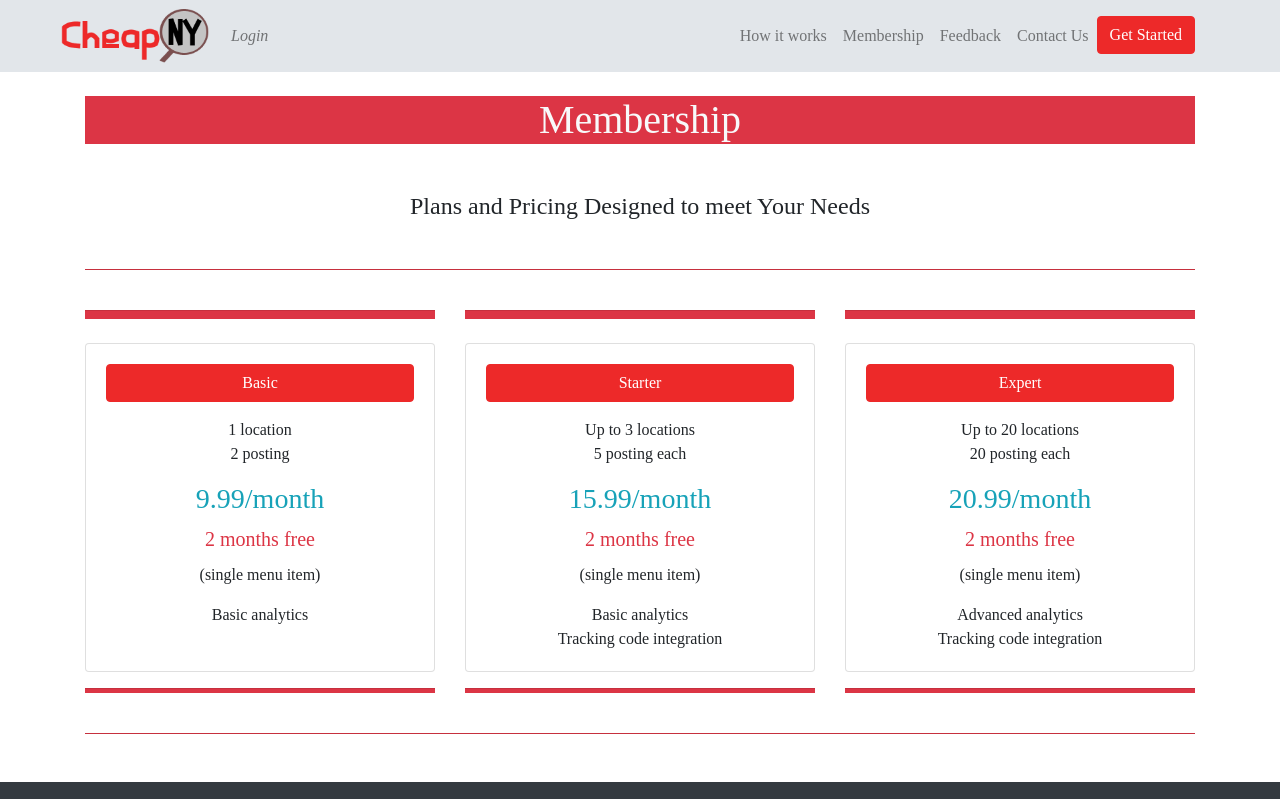
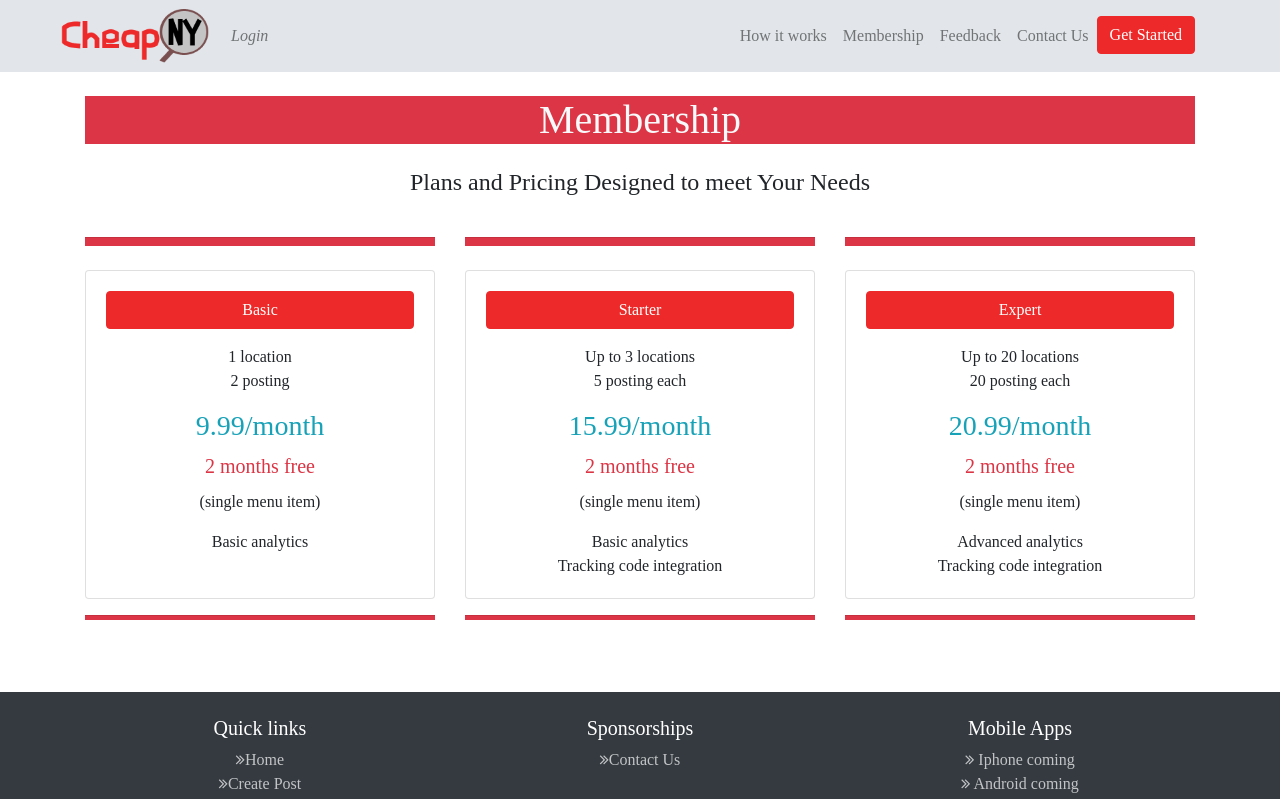
Before and after one commit to electrone901/cheap-nyc-frontend-final, a React (Create React App) app: page /membership in a window 1280 px wide. Shown: the top 799 px of the page. Built offline with nearby package versions, Linux system fonts and the light colour scheme; a web font is replaced by a local one.

Commit message:
remove hr elements from membership page

```diff
--- a/src/component/how_it_works&credits/Membership.js
+++ b/src/component/how_it_works&credits/Membership.js
@@ -10,9 +10,8 @@ class Contact extends Component{
             <br/>
             <div className="text-center">
               <h1 className="bg-danger text-light">Membership</h1>
-              <h4 className="my-5">Plans and Pricing Designed to meet Your Needs</h4>
+              <h4 className="my-4">Plans and Pricing Designed to meet Your Needs</h4>
               <div className="">
-                <hr className="bg-danger mb-4" />
                 <div className="row -row-social">
                   <div className="col-lg-4 col-md-6 col-sm-12 text-center">
                     <hr className="bg-danger mb-4 py-1" />
@@ -62,7 +61,6 @@ class Contact extends Component{
                     <hr className="bg-danger mb-4 pb-1" />
                   </div>
                 </div>
-                <hr className="bg-danger" />
               </div>
             </div>
           </div>
```
